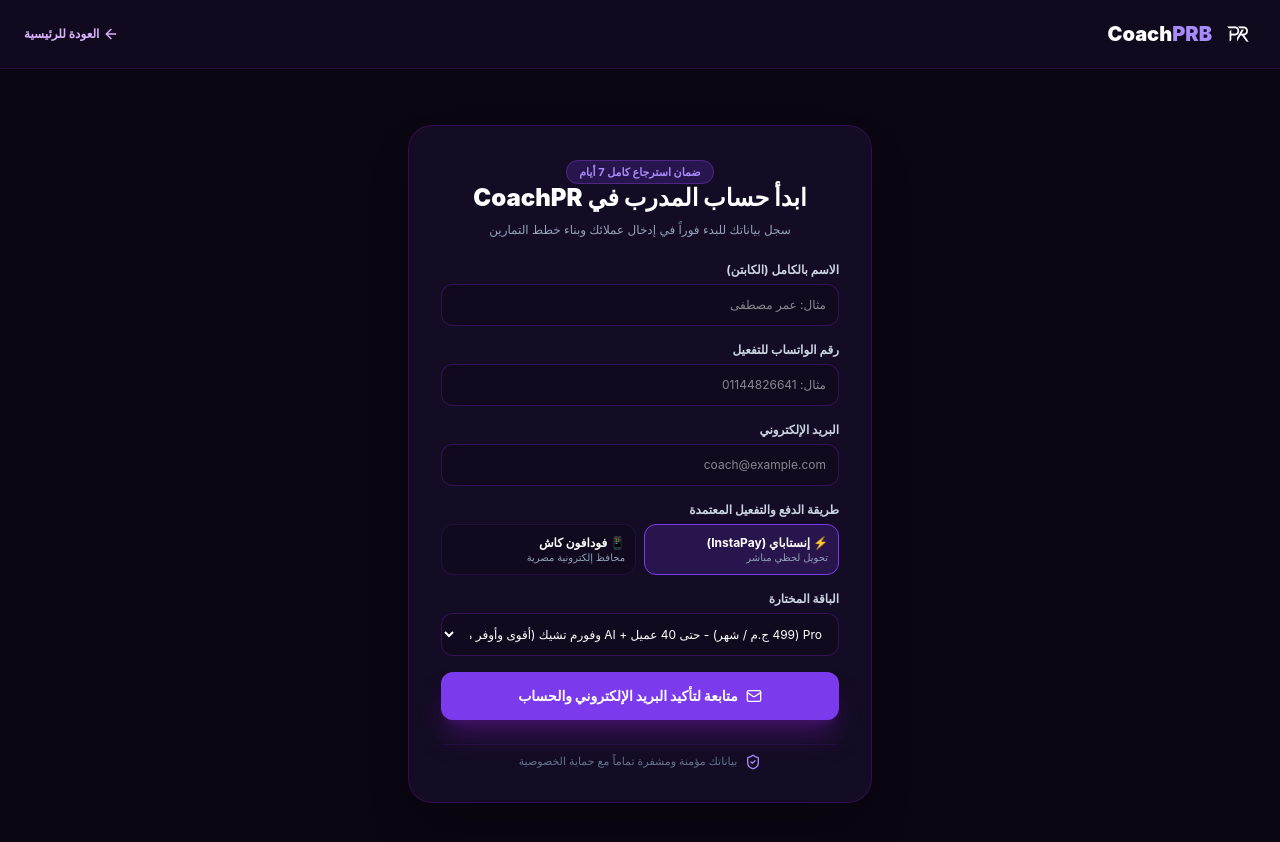
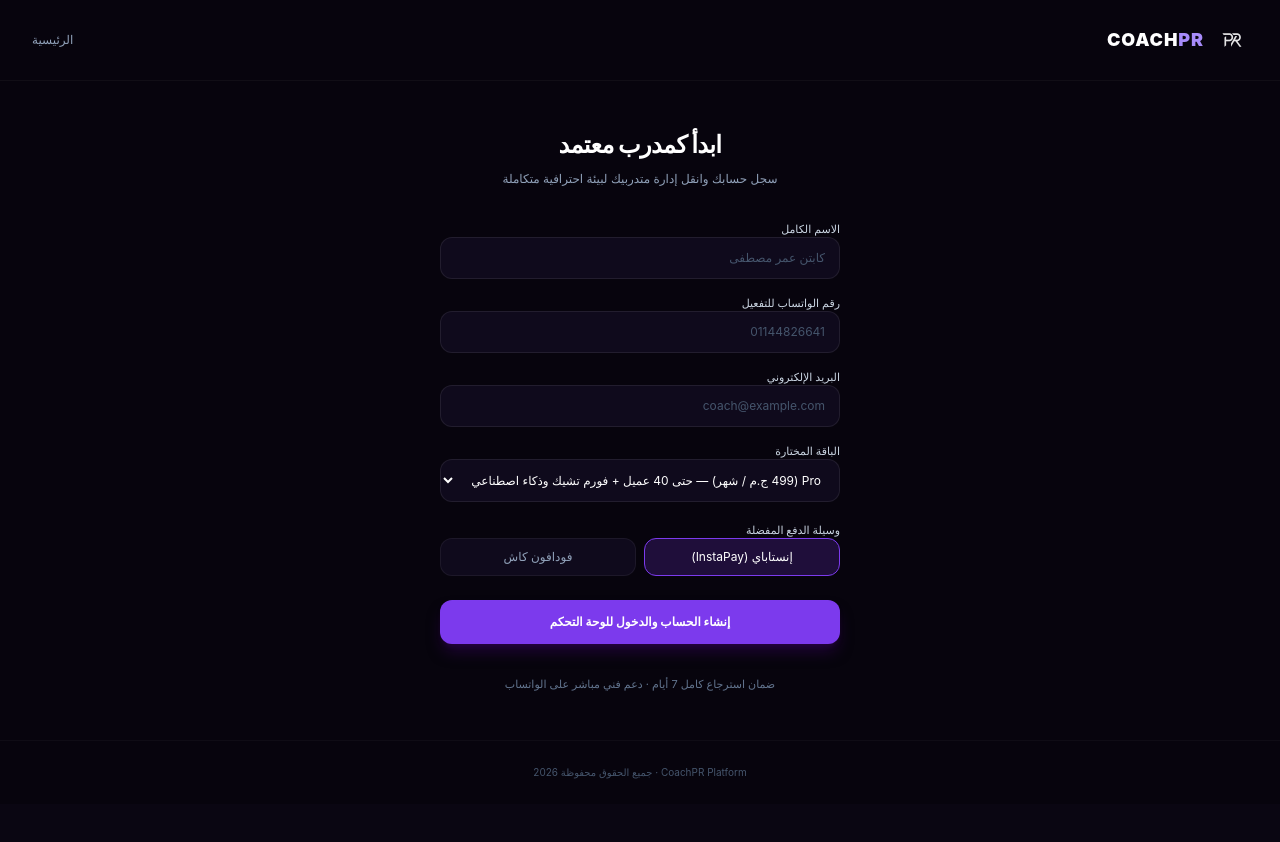
Before and after one commit to omaomar4111-ui/coach-pr, a Next.js app: page /start/coach/register in a window 1280 px wide. Shown: the top 842 px of the page. After the commit the page ends 804 px from the top, so only its background shows below. Built offline with nearby package versions, Linux system fonts and the light colour scheme; a web font is replaced by a local one.

Commit message:
refactor(register): ultra minimal cinematic design, remove dummy 2FA prompt, direct seamless coach onboard

```diff
--- a/src/app/start/coach/register/page.tsx
+++ b/src/app/start/coach/register/page.tsx
@@ -2,204 +2,184 @@
 
 import React, { useState } from "react";
 import Link from "next/link";
-import { ArrowLeft, ShieldCheck, Check, Mail, KeyRound, Smartphone, Lock, CreditCard } from "lucide-react";
 import confetti from "canvas-confetti";
 
 export default function RegisterCoachPage() {
-  const [step, setStep] = useState<"info" | "verify_email">("info");
   const [fullName, setFullName] = useState("");
   const [phone, setPhone] = useState("");
   const [email, setEmail] = useState("");
   const [selectedPlan, setSelectedPlan] = useState("Pro");
-  const [paymentMethod, setPaymentMethod] = useState<"fawry_instapay" | "vodafone_cash" | "card" | "free">("fawry_instapay");
-  const [verificationCode, setVerificationCode] = useState("");
-  const [generatedCode, setGeneratedCode] = useState("849201");
-  const [isVerifying, setIsVerifying] = useState(false);
+  const [paymentMethod, setPaymentMethod] = useState<"instapay" | "vodafone_cash">("instapay");
+  const [isLoading, setIsLoading] = useState(false);
 
-  const handleInitialSubmit = (e: React.FormEvent) => {
+  const handleSubmit = async (e: React.FormEvent) => {
     e.preventDefault();
-    if (selectedPlan === "Starter") {
-      setPaymentMethod("free");
+    setIsLoading(true);
+
+    try {
+      // Save coach registration in persistence DB
+      await fetch("/api/clients", {
+        method: "POST",
+        headers: { "Content-Type": "application/json" },
+        body: JSON.stringify({
+          name: fullName,
+          phone,
+          email,
+          goal: `كابتن مسجل باقة ${selectedPlan}`,
+          medicalNotes: `طريقة الدفع: ${paymentMethod}`
+        })
+      });
+    } catch (err) {
+      console.log("Registered locally");
     }
-    // Advance to real 2FA email verification step
-    setStep("verify_email");
-    confetti({ particleCount: 50, spread: 50, origin: { y: 0.5 } });
-  };
 
-  const handleVerifyEmail = (e: React.FormEvent) => {
-    e.preventDefault();
-    setIsVerifying(true);
+    confetti({ particleCount: 90, spread: 70, origin: { y: 0.6 } });
 
     setTimeout(() => {
-      setIsVerifying(false);
-      confetti({ particleCount: 120, spread: 80, origin: { y: 0.6 } });
-      alert(`تم تأكيد بريدك الإلكتروني بنجاح (${email}) وتأمين حسابك برمز 2FA! مرحباً بك يا كابتن ${fullName}.`);
       window.location.href = "/dashboard";
-    }, 1200);
+    }, 600);
   };
 
   return (
-    <div className="min-h-screen bg-[#0A0612] text-white flex flex-col font-sans" dir="rtl">
-      {/* Header */}
-      <header className="bg-[#110A1E] border-b border-purple-900/30 px-6 py-4 flex items-center justify-between sticky top-0 z-50">
-        <Link href="/" className="flex items-center gap-2">
-          <img src="/pr-logo.png" alt="CoachPR" style={{ height: "36px", width: "auto", objectFit: "contain" }} />
-          <span className="font-heading font-black text-xl text-white">Coach<span className="text-[#A78BFA]">PRB</span></span>
+    <div className="min-h-screen bg-[#07040D] text-white flex flex-col justify-between font-sans selection:bg-purple-900 selection:text-white" dir="rtl">
+      {/* Minimal Cinematic Header */}
+      <header className="px-8 py-6 flex items-center justify-between border-b border-white/[0.04]">
+        <Link href="/" className="flex items-center gap-3 group">
+          <img
+            src="/pr-logo.png"
+            alt="PR"
+            className="h-8 w-auto object-contain opacity-90 group-hover:opacity-100 transition duration-300"
+          />
+          <span className="font-heading font-black text-lg tracking-wider text-white">
+            COACH<span className="text-[#A78BFA]">PR</span>
+          </span>
         </Link>
-        <Link href="/" className="text-xs text-purple-300 hover:text-white flex items-center gap-1 font-bold transition">
-          <ArrowLeft className="w-4 h-4" />
-          <span>العودة للرئيسية</span>
+        <Link
+          href="/"
+          className="text-xs text-slate-400 hover:text-white transition duration-200"
+        >
+          الرئيسية
         </Link>
       </header>
 
-      {/* Main Registration Form */}
-      <div className="flex-1 max-w-lg w-full mx-auto p-4 sm:p-6 flex flex-col justify-center my-8">
-        <div className="bg-[#140C24] border border-purple-900/40 rounded-3xl p-6 sm:p-8 space-y-6 shadow-2xl">
-          <div className="text-center space-y-2">
-            <span className="text-[11px] bg-[#7C3AED]/20 text-[#A78BFA] border border-purple-500/30 px-3 py-1 rounded-full font-bold">
-              ضمان استرجاع كامل 7 أيام
-            </span>
-            <h1 className="text-2xl font-black font-heading text-white">ابدأ حساب المدرب في CoachPR</h1>
-            <p className="text-xs text-slate-400">سجل بياناتك للبدء فوراً في إدخال عملائك وبناء خطط التمارين</p>
+      {/* Main Container - Ultra Clean, Quiet, Minimal */}
+      <main className="flex-1 max-w-md w-full mx-auto px-6 py-12 flex flex-col justify-center">
+        <div className="space-y-8">
+
+          {/* Header titles without clutter */}
+          <div className="space-y-2 text-center">
+            <h1 className="text-2xl font-black tracking-tight text-white">
+              ابدأ كمدرب معتمد
+            </h1>
+            <p className="text-xs text-slate-400 leading-relaxed max-w-xs mx-auto">
+              سجل حسابك وانقل إدارة متدربيك لبيئة احترافية متكاملة
+            </p>
           </div>
 
-          {step === "info" ? (
-            <form onSubmit={handleInitialSubmit} className="space-y-4 text-xs">
-            <div>
-              <label className="block text-slate-300 mb-1.5 font-bold">الاسم بالكامل (الكابتن)</label>
+          {/* Direct Streamlined Form */}
+          <form onSubmit={handleSubmit} className="space-y-4 text-xs">
+
+            <div className="space-y-1.5">
+              <label className="text-[11px] text-slate-300 font-medium">الاسم الكامل</label>
               <input
                 type="text"
                 required
-                placeholder="مثال: عمر مصطفى"
+                placeholder="كابتن عمر مصطفى"
                 value={fullName}
                 onChange={(e) => setFullName(e.target.value)}
-                className="w-full bg-[#110A1E] border border-purple-900/50 rounded-xl p-3 text-white focus:outline-none focus:border-[#7C3AED]"
+                className="w-full bg-[#0F0A1C] border border-white/[0.08] focus:border-[#7C3AED] rounded-xl px-3.5 py-3 text-white placeholder-slate-600 outline-none transition"
               />
             </div>
 
-            <div>
-              <label className="block text-slate-300 mb-1.5 font-bold">رقم الواتساب للتفعيل</label>
+            <div className="space-y-1.5">
+              <label className="text-[11px] text-slate-300 font-medium">رقم الواتساب للتفعيل</label>
               <input
                 type="text"
                 required
-                placeholder="مثال: 01144826641"
+                placeholder="01144826641"
                 value={phone}
                 onChange={(e) => setPhone(e.target.value)}
-                className="w-full bg-[#110A1E] border border-purple-900/50 rounded-xl p-3 text-white focus:outline-none focus:border-[#7C3AED]"
+                className="w-full bg-[#0F0A1C] border border-white/[0.08] focus:border-[#7C3AED] rounded-xl px-3.5 py-3 text-white placeholder-slate-600 outline-none transition"
               />
             </div>
 
-            <div>
-              <label className="block text-slate-300 mb-1.5 font-bold">البريد الإلكتروني</label>
+            <div className="space-y-1.5">
+              <label className="text-[11px] text-slate-300 font-medium">البريد الإلكتروني</label>
               <input
                 type="email"
                 required
                 placeholder="coach@example.com"
                 value={email}
                 onChange={(e) => setEmail(e.target.value)}
-                className="w-full bg-[#110A1E] border border-purple-900/50 rounded-xl p-3 text-white focus:outline-none focus:border-[#7C3AED]"
+                className="w-full bg-[#0F0A1C] border border-white/[0.08] focus:border-[#7C3AED] rounded-xl px-3.5 py-3 text-white placeholder-slate-600 outline-none transition"
               />
             </div>
 
-            <div>
-              <label className="block text-slate-300 mb-1.5 font-bold">طريقة الدفع والتفعيل المعتمدة</label>
+            <div className="space-y-1.5">
+              <label className="text-[11px] text-slate-300 font-medium">الباقة المختارة</label>
+              <select
+                value={selectedPlan}
+                onChange={(e) => setSelectedPlan(e.target.value)}
+                className="w-full bg-[#0F0A1C] border border-white/[0.08] focus:border-[#7C3AED] rounded-xl px-3.5 py-3 text-white outline-none transition cursor-pointer"
+              >
+                <option value="Starter">Starter (0 ج.م مجاناً) — لأول 10 عملاء لتجربة النظام</option>
+                <option value="Pro">Pro (499 ج.م / شهر) — حتى 40 عميل + فورم تشيك وذكاء اصطناعي</option>
+                <option value="Max">Max (899 ج.م / شهر) — حتى 80 عميل</option>
+                <option value="Agency">Agency (1,299 ج.م / شهر) — عدد غير محدود من العملاء</option>
+              </select>
+            </div>
+
+            <div className="space-y-1.5 pt-1">
+              <label className="text-[11px] text-slate-300 font-medium">وسيلة الدفع المفضلة</label>
               <div className="grid grid-cols-2 gap-2">
                 <button
                   type="button"
-                  onClick={() => setPaymentMethod("fawry_instapay")}
-                  className={`p-2.5 rounded-xl border text-right transition ${paymentMethod === "fawry_instapay" ? "bg-[#7C3AED]/20 border-[#7C3AED] text-white" : "bg-[#110A1E] border-purple-900/30 text-slate-400"}`}
+                  onClick={() => setPaymentMethod("instapay")}
+                  className={`py-2.5 px-3 rounded-xl border text-center transition ${
+                    paymentMethod === "instapay"
+                      ? "bg-[#7C3AED]/20 border-[#7C3AED] text-white"
+                      : "bg-[#0F0A1C] border-white/[0.06] text-slate-400 hover:text-white"
+                  }`}
                 >
-                  <div className="font-bold text-xs text-white">⚡ إنستاباي (InstaPay)</div>
-                  <div className="text-[10px] text-slate-400">تحويل لحظي مباشر</div>
+                  إنستاباي (InstaPay)
                 </button>
                 <button
                   type="button"
                   onClick={() => setPaymentMethod("vodafone_cash")}
-                  className={`p-2.5 rounded-xl border text-right transition ${paymentMethod === "vodafone_cash" ? "bg-[#7C3AED]/20 border-[#7C3AED] text-white" : "bg-[#110A1E] border-purple-900/30 text-slate-400"}`}
+                  className={`py-2.5 px-3 rounded-xl border text-center transition ${
+                    paymentMethod === "vodafone_cash"
+                      ? "bg-[#7C3AED]/20 border-[#7C3AED] text-white"
+                      : "bg-[#0F0A1C] border-white/[0.06] text-slate-400 hover:text-white"
+                  }`}
                 >
-                  <div className="font-bold text-xs text-white">📱 فودافون كاش</div>
-                  <div className="text-[10px] text-slate-400">محافظ إلكترونية مصرية</div>
+                  فودافون كاش
                 </button>
               </div>
             </div>
 
-            <div>
-              <label className="block text-slate-300 mb-1.5 font-bold">الباقة المختارة</label>
-              <select
-                value={selectedPlan}
-                onChange={(e) => setSelectedPlan(e.target.value)}
-                className="w-full bg-[#110A1E] border border-purple-900/50 rounded-xl p-3 text-white focus:outline-none focus:border-[#7C3AED]"
+            <div className="pt-2">
+              <button
+                type="submit"
+                disabled={isLoading}
+                className="w-full py-3.5 bg-[#7C3AED] hover:bg-[#6D28D9] disabled:opacity-50 text-white font-bold text-xs rounded-xl shadow-lg shadow-purple-950/50 transition cursor-pointer"
               >
-                <option value="Starter">Starter (مجاناً 0 ج.م / للأبد) - أول 10 عملاء لتجربة المنصة وتحسين الأداء</option>
-                <option value="Pro">Pro (499 ج.م / شهر) - حتى 40 عميل + AI وفورم تشيك (أقوى وأوفر من كوتشيفو 699)</option>
-                <option value="Max">Max (899 ج.م / شهر) - حتى 80 عميل</option>
-                <option value="Agency">Agency (1,299 ج.م / شهر) - عدد غير محدود من العملاء (أرخص من كوتشيفو 1499)</option>
-              </select>
+                {isLoading ? "جاري تجهيز حسابك..." : "إنشاء الحساب والدخول للوحة التحكم"}
+              </button>
             </div>
 
-            <button
-              type="submit"
-              className="w-full py-3.5 bg-[#7C3AED] hover:bg-[#6D28D9] text-white font-black text-sm rounded-xl shadow-xl shadow-purple-900/50 transition cursor-pointer flex items-center justify-center gap-2"
-            >
-              <Mail className="w-4 h-4" />
-              <span>متابعة لتأكيد البريد الإلكتروني والحساب</span>
-            </button>
           </form>
-          ) : (
-            /* STEP 2: 2FA EMAIL VERIFICATION SCREEN */
-            <form onSubmit={handleVerifyEmail} className="space-y-4 text-xs">
-              <div className="bg-purple-950/30 border border-purple-800/40 p-4 rounded-2xl text-center space-y-2">
-                <div className="w-12 h-12 mx-auto rounded-full bg-[#7C3AED]/20 border border-purple-500/30 flex items-center justify-center text-[#A78BFA]">
-                  <KeyRound className="w-6 h-6" />
-                </div>
-                <h3 className="text-sm font-bold text-white">تأكيد أمان البريد الإلكتروني (2FA)</h3>
-                <p className="text-[11px] text-slate-400">
-                  تم إرسال رمز أمان إلى <b className="text-purple-300 font-mono">{email}</b> لحماية بياناتك وبيانات عملائك
-                </p>
-                <span className="text-[10px] bg-slate-800 text-slate-300 px-2.5 py-1 rounded-md font-mono inline-block">
-                  رمز التحقق التجريبي السريع: <b>{generatedCode}</b>
-                </span>
-              </div>
 
-              <div>
-                <label className="block text-slate-300 mb-1.5 font-bold">أدخل رمز التأكيد (6 أرقام)</label>
-                <input
-                  type="text"
-                  required
-                  maxLength={6}
-                  placeholder="849201"
-                  value={verificationCode}
-                  onChange={(e) => setVerificationCode(e.target.value)}
-                  className="w-full bg-[#110A1E] border border-purple-900/50 rounded-xl p-3 text-center text-lg font-mono text-white tracking-widest focus:outline-none focus:border-[#7C3AED]"
-                />
-              </div>
+          <p className="text-[11px] text-center text-slate-500">
+            ضمان استرجاع كامل 7 أيام · دعم فني مباشر على الواتساب
+          </p>
 
-              <div className="flex gap-2">
-                <button
-                  type="button"
-                  onClick={() => setStep("info")}
-                  className="w-1/3 py-3 bg-[#110A1E] hover:bg-[#1A0E2E] text-slate-300 font-bold text-xs rounded-xl border border-purple-900/30"
-                >
-                  تعديل البيانات
-                </button>
-                <button
-                  type="submit"
-                  disabled={isVerifying}
-                  className="w-2/3 py-3 bg-[#7C3AED] hover:bg-[#6D28D9] text-white font-black text-xs rounded-xl shadow-lg shadow-purple-900/50 transition cursor-pointer flex items-center justify-center gap-1.5"
-                >
-                  <Lock className="w-4 h-4" />
-                  <span>{isVerifying ? "جاري التحقق والتشفير..." : "تأكيد الدخول الآمن للوحة التحكم"}</span>
-                </button>
-              </div>
-            </form>
-          )}
+        </div>
+      </main>
 
-          <div className="flex items-center justify-center gap-2 text-[11px] text-slate-500 pt-2 border-t border-purple-900/20">
-            <ShieldCheck className="w-4 h-4 text-[#A78BFA]" />
-            <span>بياناتك مؤمنة ومشفرة تماماً مع حماية الخصوصية</span>
-          </div>
-        </div>
-      </div>
+      {/* Subtle Minimal Footer */}
+      <footer className="py-6 text-center text-[10px] text-slate-600 border-t border-white/[0.03]">
+        CoachPR Platform · جميع الحقوق محفوظة 2026
+      </footer>
     </div>
   );
 }
```
